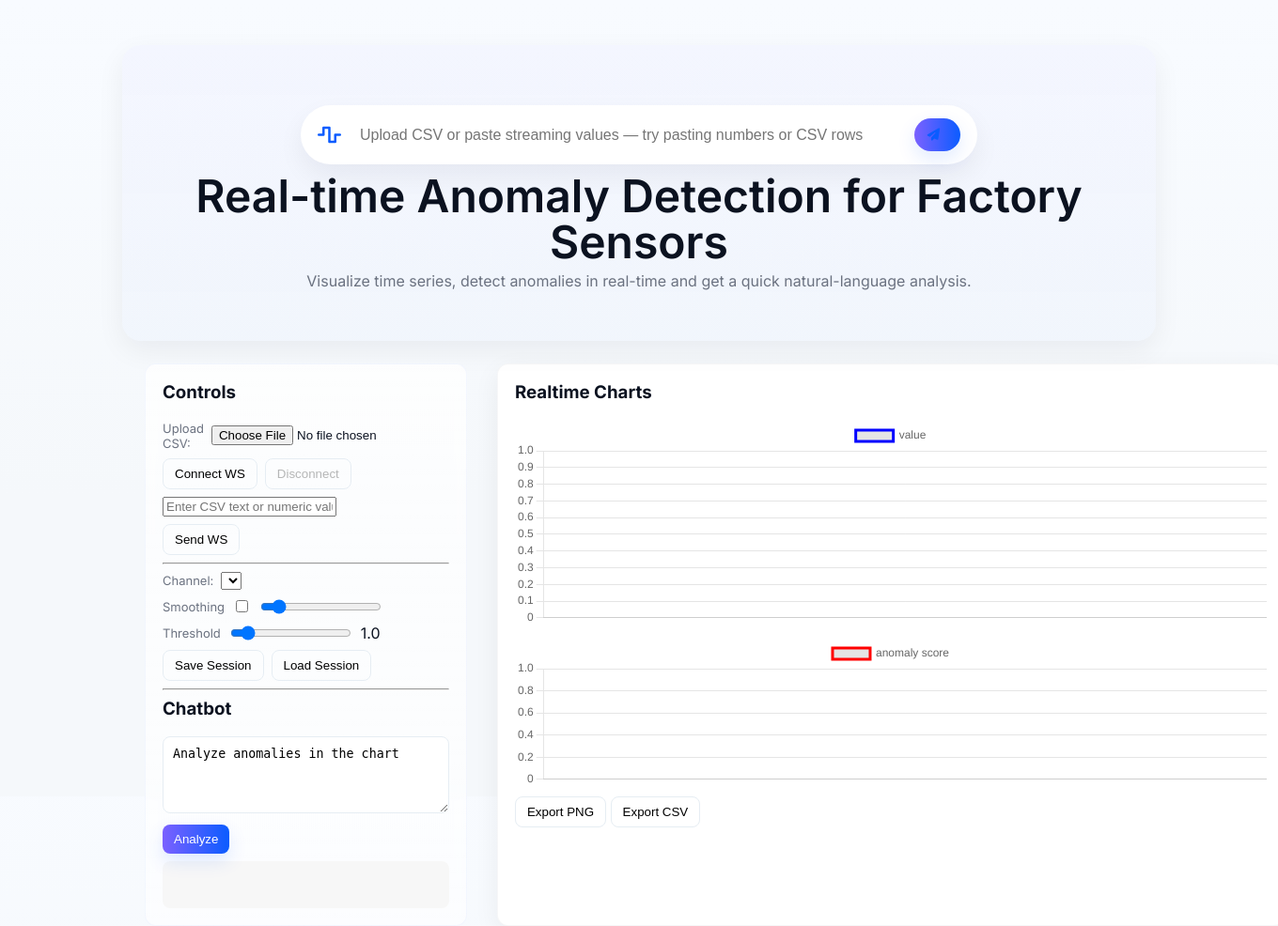
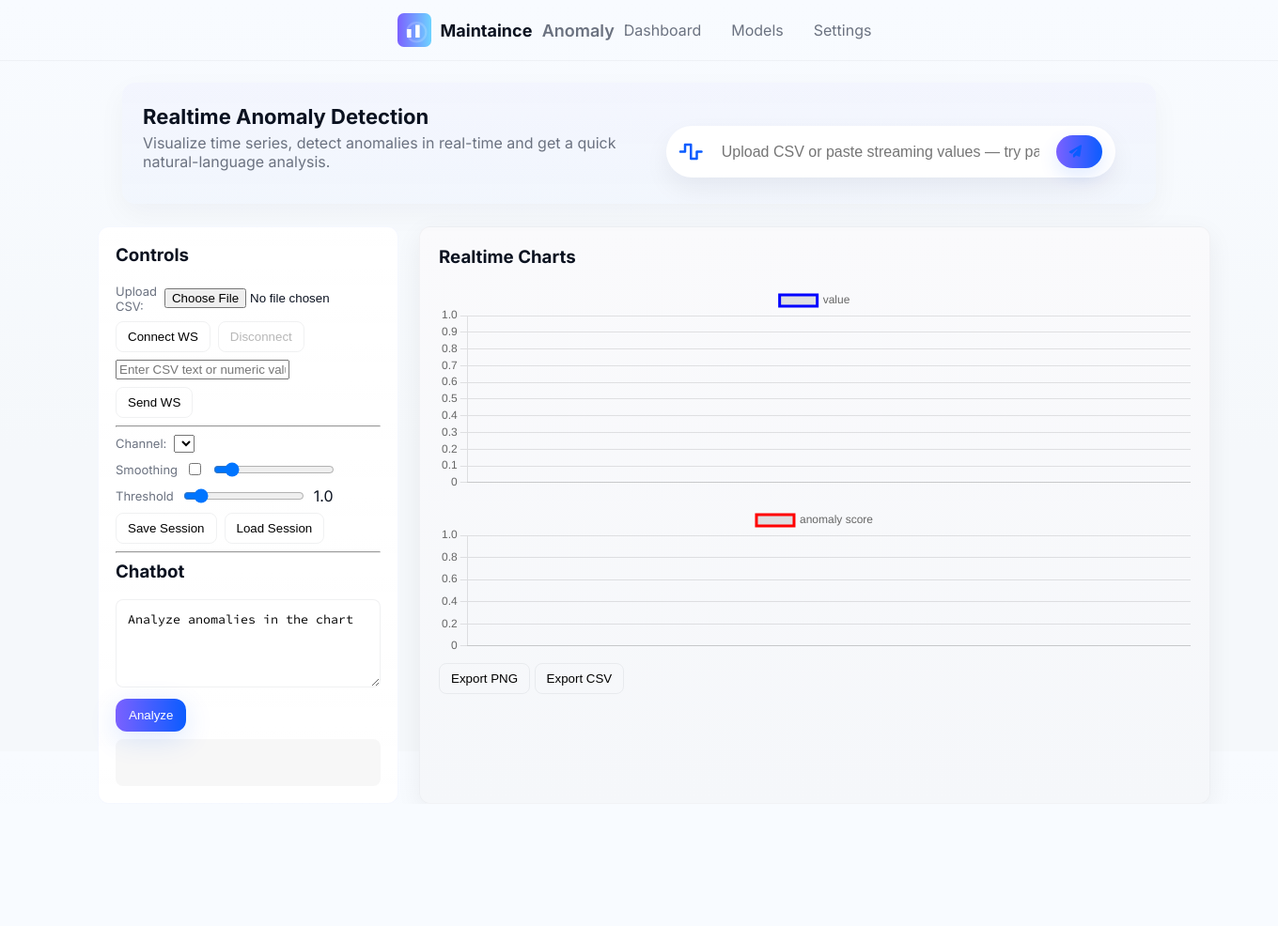
Before and after one commit to katD2707/anomaly_detection, a FastAPI app: page / in a window 1360 px wide. Shown: the whole page at 94% size. After the commit the page ends 793 px from the top, so only its background shows below. Run offline with FastAPI, Linux system fonts and the light colour scheme; lists and menus that the app fills with data are empty; some libraries are stand-ins or nearby versions.

Commit message:
UI: add top nav, favicon, refine controls and charts styling

```diff
--- a/static/css/style.css
+++ b/static/css/style.css
@@ -41,4 +41,39 @@ html,body{height:100%;margin:0;font-family:Inter, system-ui, -apple-system, 'Seg
 
 @media(max-width:900px){.layout{flex-direction:column}.search-box{width:92%}}
 
-@media(max-width:900px){.layout{flex-direction:column}.search-box{width:92%}}
+/* Additional UI refinements and overrides */
+.topbar{height:64px;background:transparent;display:flex;align-items:center;box-shadow:0 1px 0 rgba(12,16,32,0.04)}
+.topbar-inner{max-width:1100px;margin:0 auto;padding:10px 24px;display:flex;align-items:center;justify-content:space-between}
+.brand{display:flex;align-items:center;gap:10px}
+.brand-logo{width:36px;height:36px}
+.brand-text{font-weight:700;font-size:18px}
+.brand-text .muted{color:var(--muted);font-weight:600;margin-left:6px}
+.nav{display:flex;gap:12px}
+.nav-item{color:var(--muted);text-decoration:none;padding:8px 10px;border-radius:8px}
+.nav-item:hover{background:rgba(11,92,255,0.06);color:var(--accent)}
+
+.hero{max-width:1100px;margin:24px auto;padding:18px 22px;border-radius:14px;text-align:left;box-shadow:0 10px 30px rgba(12,18,40,0.04);animation:fadeInUp 560ms ease both}
+.hero-inner{display:flex;align-items:center;justify-content:space-between;gap:20px}
+.search-box{display:flex;align-items:center;width:520px;max-width:92%;background:var(--card);border-radius:40px;padding:10px 14px;box-shadow:0 12px 28px rgba(15,23,42,0.06);transition:transform 220ms ease, box-shadow 220ms ease}
+.title{font-size:22px;margin:0 0 6px 0;color:#0b1220;font-weight:700}
+.subtitle{color:var(--muted);margin:0 0 10px 0;font-weight:500}
+
+.layout{display:grid;grid-template-columns:320px 1fr;gap:22px;max-width:1200px;margin:16px auto;padding:0 24px}
+.controls{background:linear-gradient(180deg, rgba(255,255,255,0.98), rgba(255,255,255,0.92));border-radius:12px;padding:18px;backdrop-filter:blur(6px);border:1px solid rgba(11,92,255,0.04)}
+.panel{background:var(--card);border-radius:12px;padding:18px;box-shadow:0 8px 28px rgba(12,16,32,0.06);border:1px solid rgba(12,16,32,0.03)}
+
+.chatbot-area textarea{width:100%;border-radius:8px;padding:12px;border:1px solid rgba(12,16,32,0.06);font-family: 'Source Code Pro', monospace}
+.btn{background:linear-gradient(90deg,var(--accent-2),var(--accent));color:#fff;padding:10px 14px;border-radius:12px;border:0;cursor:pointer;box-shadow:0 8px 30px rgba(11,92,255,0.14);transition:transform 160ms ease, box-shadow 160ms ease}
+.btn:hover{transform:translateY(-3px);box-shadow:0 18px 40px rgba(11,92,255,0.18)}
+.muted-btn{background:transparent;border:1px solid rgba(12,16,32,0.06);padding:8px 12px;border-radius:8px;cursor:pointer}
+
+.charts{display:flex;flex-direction:column;gap:14px}
+.charts-panel{background:linear-gradient(180deg, rgba(250,250,252,1), rgba(245,247,250,1));padding:20px}
+.chart-card{background:white;border-radius:8px;padding:12px;border:1px solid rgba(12,16,32,0.04);box-shadow:0 6px 18px rgba(12,16,32,0.04)}
+
+/* small helpers */
+.control-sep{height:1px;background:rgba(12,16,32,0.04);margin:12px 0;border-radius:2px}
+.file-input{display:block}
+.analyze-pill{background:linear-gradient(90deg,var(--accent),var(--accent-2));color:#fff;padding:10px 16px;border-radius:999px;display:inline-block;box-shadow:0 20px 40px rgba(123,97,255,0.06)}
+
+@media(max-width:900px){.layout{grid-template-columns:1fr;padding:0 14px}.search-box{width:100%}}
--- a/templates/index.html
+++ b/templates/index.html
@@ -4,25 +4,44 @@
     <meta charset="utf-8" />
     <title>MaintainceAnomalyDetection</title>
     <meta name="viewport" content="width=device-width,initial-scale=1" />
+    <link rel="icon" href="/static/img/favicon.svg" type="image/svg+xml">
     <link rel="stylesheet" href="/static/css/style.css" />
-    <link href="https://fonts.googleapis.com/css2?family=Inter:wght@300;400;600;700;800&display=swap" rel="stylesheet">
+    <link href="https://fonts.googleapis.com/css2?family=Inter:wght@300;400;600;700;800&family=Source+Code+Pro:wght@400;600&display=swap" rel="stylesheet">
     <script src="https://kit.fontawesome.com/a2d9d6f7b1.js" crossorigin="anonymous"></script>
   </head>
   <body>
+    <header class="topbar">
+      <div class="topbar-inner">
+        <div class="brand">
+          <img src="/static/img/favicon.svg" class="brand-logo" alt="logo" />
+          <div class="brand-text">Maintaince <span class="muted">Anomaly</span></div>
+        </div>
+        <nav class="nav">
+          <a class="nav-item" href="#">Dashboard</a>
+          <a class="nav-item" href="#">Models</a>
+          <a class="nav-item" href="#">Settings</a>
+        </nav>
+      </div>
+    </header>
+
     <div class="hero">
-      <div class="search-wrap">
-        <div class="search-box">
-          <i class="fa-solid fa-wave-square" style="color:var(--accent);margin-right:10px;font-size:20px"></i>
-          <input id="hero-input" placeholder="Upload CSV or paste streaming values — try pasting numbers or CSV rows" />
-          <button id="send" class="btn"><i class="fa-solid fa-paper-plane"></i></button>
+      <div class="hero-inner">
+        <div>
+          <div class="title">Realtime Anomaly Detection</div>
+          <div class="subtitle">Visualize time series, detect anomalies in real-time and get a quick natural-language analysis.</div>
+        </div>
+        <div class="search-wrap">
+          <div class="search-box">
+            <i class="fa-solid fa-wave-square" style="color:var(--accent);margin-right:10px;font-size:20px"></i>
+            <input id="hero-input" placeholder="Upload CSV or paste streaming values — try pasting numbers or CSV rows" />
+            <button id="send" class="btn"><i class="fa-solid fa-paper-plane"></i></button>
+          </div>
         </div>
       </div>
-      <div class="title">Real-time Anomaly Detection for Factory Sensors</div>
-      <div class="subtitle">Visualize time series, detect anomalies in real-time and get a quick natural-language analysis.</div>
     </div>
 
-    <div class="layout">
-      <div class="controls">
+    <div class="layout main-grid">
+      <aside class="controls">
         <h3>Controls</h3>
         <div class="row"><label class="small">Upload CSV:</label><input type="file" id="file" /></div>
         <div class="row"><button id="ws-connect" class="muted-btn">Connect WS</button><button id="ws-disconnect" class="muted-btn" disabled>Disconnect</button></div>
@@ -38,8 +57,8 @@
         <div class="chatbot-area"><textarea id="chat-prompt" rows="4">Analyze anomalies in the chart</textarea></div>
         <div class="row"><button id="chat-analyze" class="btn">Analyze</button></div>
         <div id="chat-response" class="small" style="margin-top:8px; background:#f7f7f7; padding:8px; border-radius:8px; min-height:50px"></div>
-      </div>
-      <div class="panel">
+      </aside>
+      <main class="panel charts-panel">
         <h3>Realtime Charts</h3>
         <div class="charts">
           <canvas id="chart-values" width="800" height="220"></canvas>
@@ -49,7 +68,7 @@
           <button id="export-png" class="muted-btn">Export PNG</button>
           <button id="export-csv" class="muted-btn">Export CSV</button>
         </div>
-      </div>
+      </main>
     </div>
 
     <pre id="out" style="display:none"></pre>
```
Also changed, not shown: static/img/favicon.svg (added).
